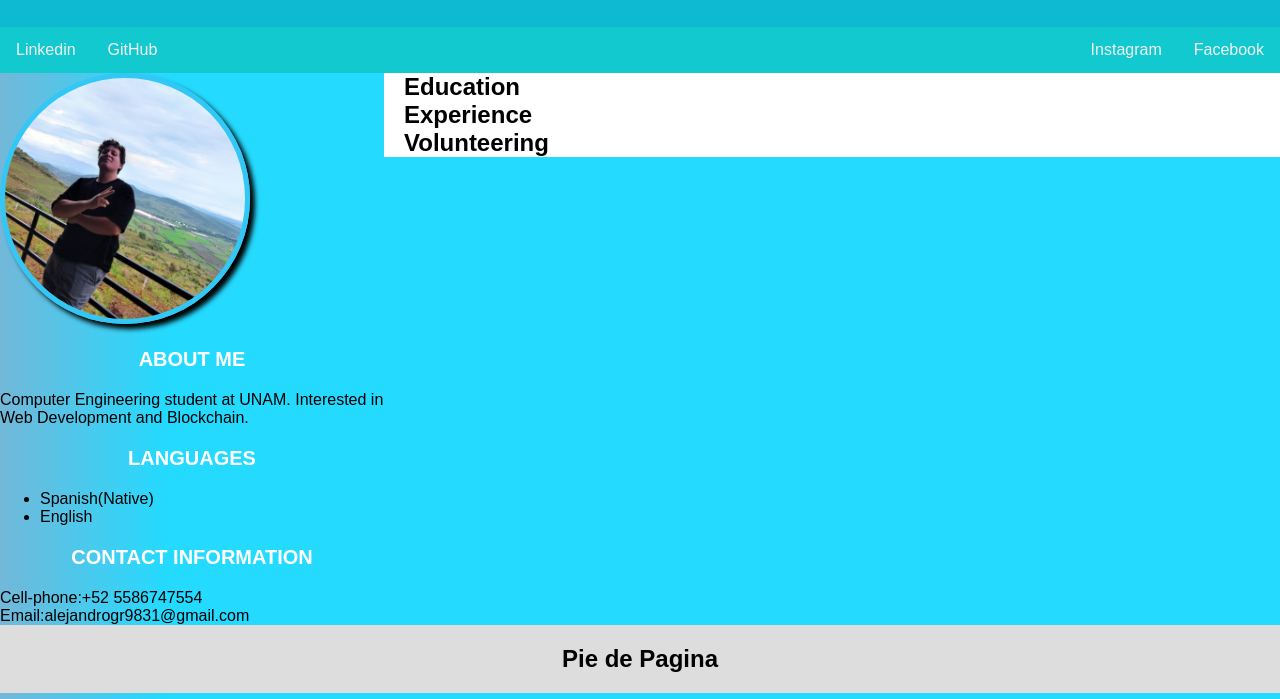
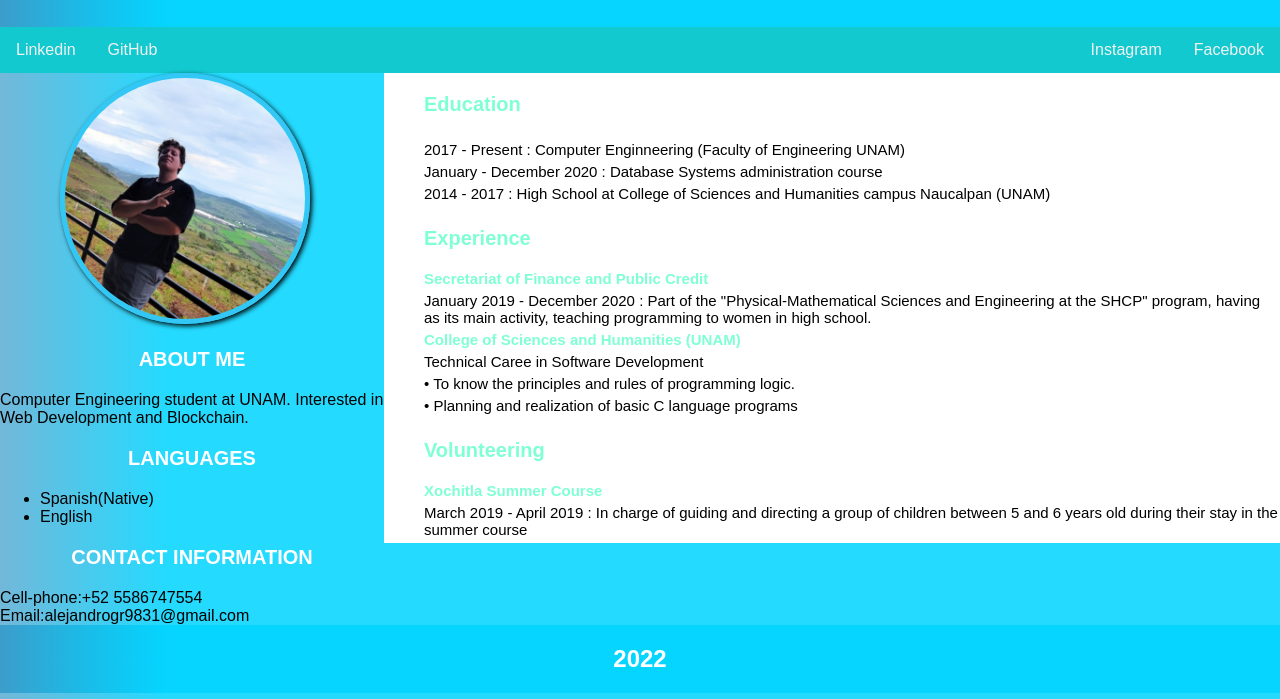
Before and after one commit to AlegReyes/AlegReyes.github.io, a plain HTML site: page index.html in a window 1280 px wide. Shown: the part 101-800 px from the top of the page. Drawn offline with Linux system fonts and the light colour scheme.

Commit message:
commit 3

```diff
--- a/index.html
+++ b/index.html
@@ -1,3 +1,9 @@
+<!--Tener una imagen con clase 'name'
+Tener una imagen con clase 'image-profile'
+Tener dos encabezados h2
+Debe tener una lista no ordenada con clase 'skills'*****
+Debe tener un titulo y llamarse 'Mi CV' **** -->
+
 <!DOCTYPE html>
 <html lang="en">
   <head>
@@ -5,7 +11,7 @@
     <meta http-equiv="X-UA-Compatible" content="IE=edge" />
     <meta name="viewport" content="width=device-width, initial-scale=1.0" />
     <link rel="stylesheet" href="style.css" type="text/css" />
-    <title>Alejandro Garcia CV</title>
+    <title>Mi CV</title>
   </head>
 
   <body>
@@ -23,8 +29,9 @@
     </nav>
 
     <main class="fila">
+
       <section class="columna-izquierda">
-        <img id="perrito" src="Ale.jpg" alt="perro" />
+        <img id="ancho" src="Ale.jpg" alt="fotoCV" />
         <h1>ABOUT ME</h1>
           <p>Computer Engineering student at
             UNAM. Interested in Web Development
@@ -44,14 +51,32 @@
 
       <section class="columna-derecha">
         <h1>Education</h1>
-        <h1>Experience</h1>
-        <h2>Volunteering</h2>
+          <p>2017 - Present : Computer Enginneering (Faculty of Engineering UNAM)</p>
+          <p>January  - December 2020 : Database Systems administration course </p>
+          <p>2014 - 2017 : High School at College of Sciences and Humanities campus Naucalpan (UNAM) </p>
+
+          <h1>Experience</h1>
+          <h2>Secretariat of Finance and Public Credit</h2>
+            <p>January 2019 - December 2020 :  Part of the "Physical-Mathematical Sciences and
+             Engineering at the SHCP" program, having as its main activity, teaching
+             programming to women in high school.</p>
+          <h2>College of Sciences and Humanities (UNAM)</h2>
+              <p>Technical Caree in Software Development</p>
+               <p>• To know the principles and rules of programming logic.</p>
+                <p>• Planning and realization of basic C language programs</p>
+
+        <h1>Volunteering</h1>
+          <h2>Xochitla Summer Course</h2>
+              <p>March 2019 - April 2019 :
+                 In charge of guiding and directing a group of
+                children between 5 and 6 years old during their stay in the summer course</p>
 
       </section>
+
     </main>
 
     <footer class="footer">
-      <h2>Pie de Pagina</h2>
+      <h2>2022</h2>
     </footer>
 
   </body>
--- a/style.css
+++ b/style.css
@@ -14,7 +14,8 @@ body {
 .encabezado {
   padding: 30px;
   text-align: center;
-  background: rgb(13, 186, 209);
+  background: rgb(2,0,36);
+  background: linear-gradient(90deg, rgba(2,0,36,1) 0%, rgba(0,212,255,0.8575805322128851) 0%, rgba(27,139,193,0.6166841736694677) 0%, rgba(0,212,255,0.8575805322128851) 13%);
 }
 
 .encabezado h1 {
@@ -58,24 +59,46 @@ body {
   text-align: center;
   padding:20px;
 }
-/* Aqui vamos a aplicar estilos para todas las imagenes con el selectro <img> */
+/* Aqui vamos a aplicar estilos para todas las imagenes con el selector <img> */
 img {
   border: 5px solid rgb(50, 199, 245);
-  box-shadow: 5px 5px 5px;
+  box-shadow: 2px 2px 5px;
   border-radius: 50%;
+  margin-left: 60px;
 }
 /* Estilos por Id */
 /* Los Id son elementos unicos, es decir, que no se repiten */
-#perrito {
+#ancho {
   width: 250px;
 }
 
-/* Right column */
 .columna-derecha {
   float: left;
   width: 70%;
   background-color: white;
   padding-left: 20px;
+}
+.columna-derecha h1  {
+  color: aquamarine;
+  font-size: 20PX;
+  text-align: left;
+  padding: 20px;
+}
+.columna-derecha h2  {
+  color: aquamarine;
+  font-size: 15PX;
+  text-align: left;
+  margin-bottom: 5px;
+  margin-left: 20px;
+}
+
+.columna-derecha p {
+  color: black;
+  font-size: 15PX;
+  text-align: left;
+  margin-top: 5px;
+  margin-bottom: 5px;
+  margin-left: 20px;
 }
 
 
@@ -108,7 +131,9 @@ img {
 .footer {
   padding: 20px;
   text-align: center;
-  background: #ddd;
+  background: rgb(2,0,36);
+  background: linear-gradient(90deg, rgba(2,0,36,1) 0%, rgba(0,212,255,0.8575805322128851) 0%, rgba(27,139,193,0.6166841736694677) 0%, rgba(0,212,255,0.8575805322128851) 13%);
+  color: white;
 }
 
 /* Responsive layout - when the screen is less than 800px wide, make the two columns stack on top of each other instead of next to each other */
```
